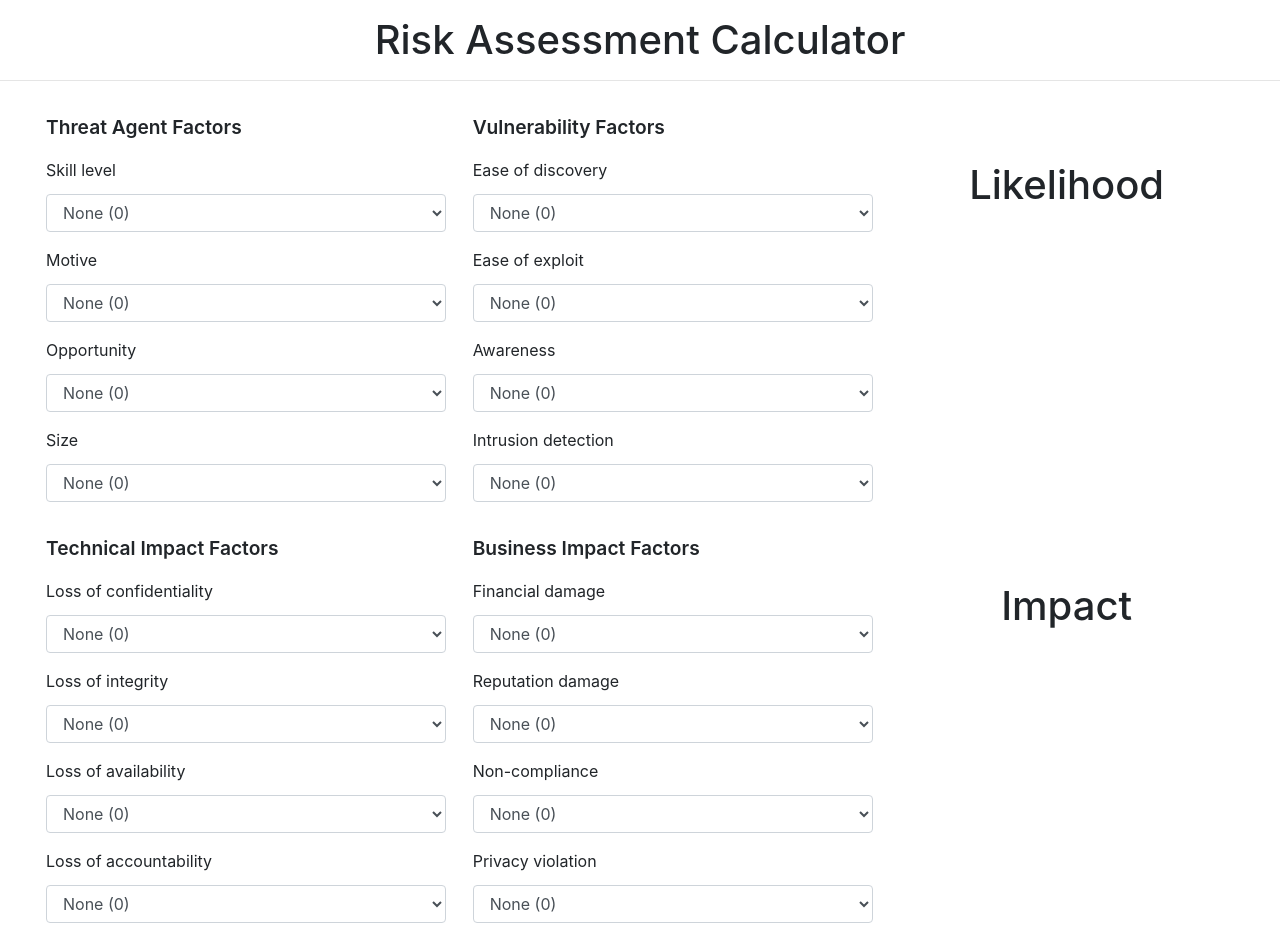
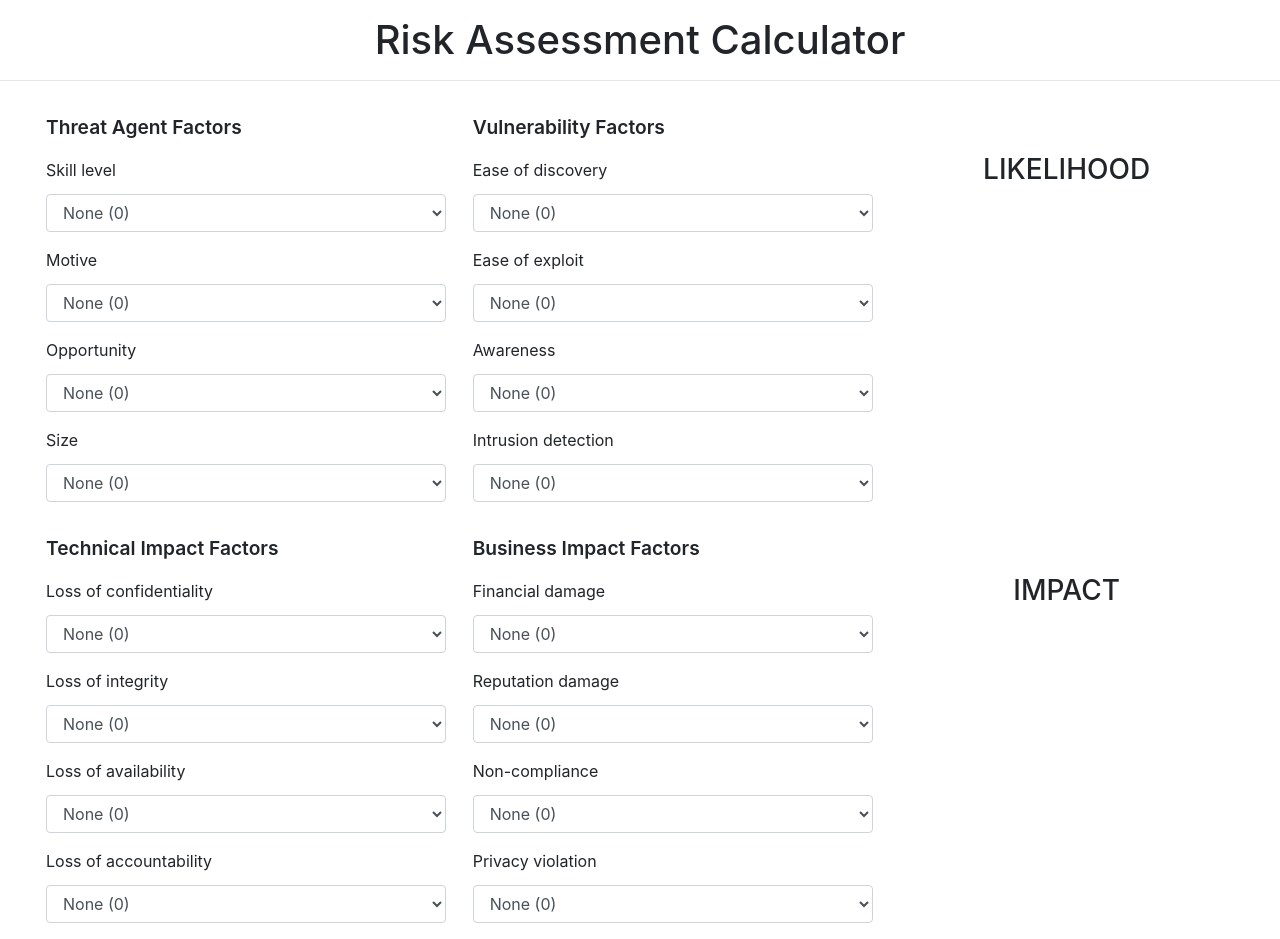
Before and after one commit to rajasoun/tdd-ts-jest-risk-calculator, a Next.js app: page / in a window 1280 px wide. Built offline with nearby package versions, Linux system fonts and the light colour scheme.

Commit message:
refactor: ui enhancement

```diff
--- a/src/pages/index.tsx
+++ b/src/pages/index.tsx
@@ -30,6 +30,7 @@ const styleSelect = {
     margin: '0.75rem 1rem',
     minWidth: 400
 }
+
 // Styles for element ends
 
 let initialVector = data.initialVector
@@ -46,26 +47,33 @@ const LabelLayout = (props: any) => {
     const data = props
 
     return (
-        <div style={{ marginTop: '4rem', textAlign: 'center' }}>
-            <h1>{data.title}</h1>
+        <div className="text-center mt-5 pt-2">
+            <h3 className="text-uppercase">{data.title}</h3>
             {
                 data.avg && (
                     <div>
-                        <h3>{data.avg}</h3>
-                        <label style={{backgroundColor: data.color}}>{data.label}</label>
+                        <h4 className="my-2">{data.avg}</h4>
+                        <label className="text-uppercase px-4 py-1"
+                            style={{ backgroundColor: data.color }}
+                        >
+                            <b>{data.label}</b>
+                        </label>
                     </div>
                 )
             }
         </div>
     )
 }
+
 const Index = () => {
+
     const [likelihoodAvg, setLikelihoodAvg] = useState('');
     const [impactAvg, setImpactAvg] = useState('');
     const [likelihoodLabel, setLikelihoodLabel] = useState('');
     const [impactLabel, setImpactLabel] = useState('');
     const [likelihoodLabelColor, setLikelihoodLabelColor] = useState('');
     const [impactLabelColor, setImpactLabelColor] = useState('');
+
     const handleChange = (event:React.ChangeEvent<HTMLSelectElement>) => {
         let json = {
             id: Number(event.target.id),
@@ -92,7 +100,6 @@ const Index = () => {
         // Impact Color
         const impactLabelColorCode = Risk.colour(impactLabelValue);
         setImpactLabelColor(impactLabelColorCode)
-
 
         return likelihoodAvgScore
     }
```
Also changed, not shown: src/pages/_app.tsx (line endings or trailing spaces), 1 other file (tests, documents, lock files or other folders).
